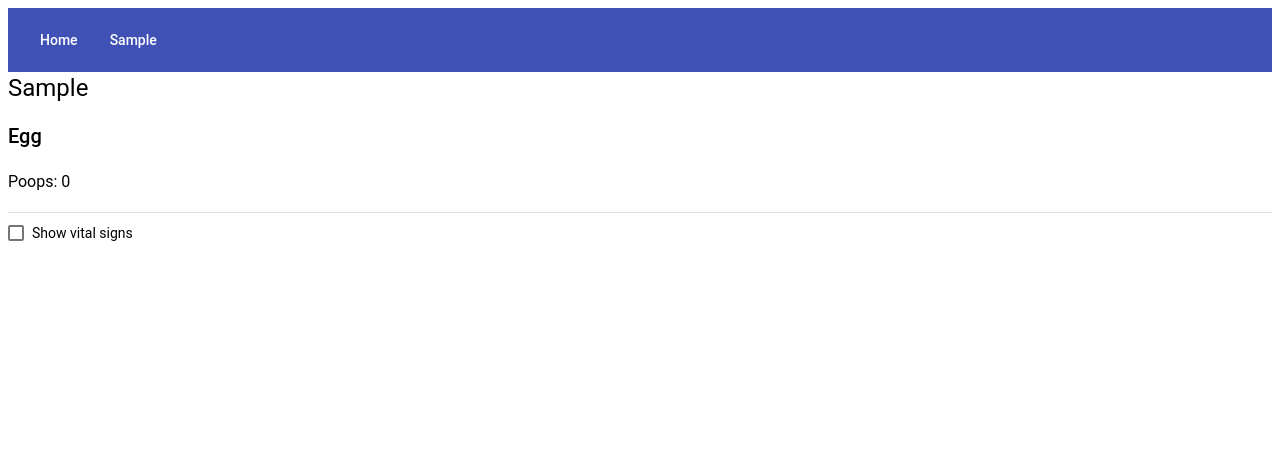
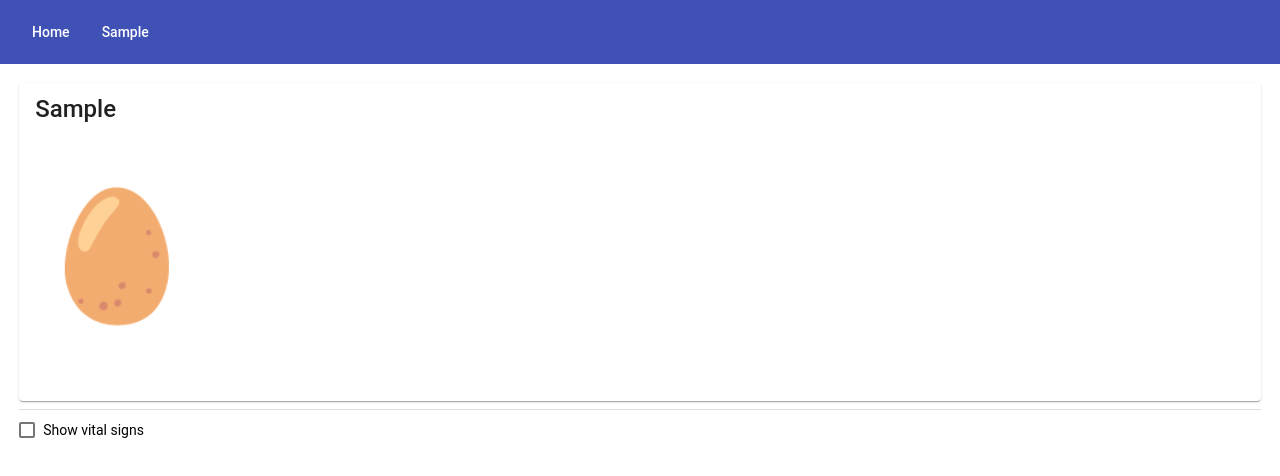
Before and after one commit to MathieuPierfitte/tamagotchi, an Angular app in the folder tamagotchi/: page / in a window 1280 px wide. Both pictures are taken after typing "Sample" into the empty fields and a click on the button "Create". Shown: the top 476 px of the page. Built offline with nearby package versions, Linux system fonts and the light colour scheme.

Commit message:
Improve layout

```diff
--- a/tamagotchi/src/app/app.component.css
+++ b/tamagotchi/src/app/app.component.css
@@ -0,0 +1,3 @@
+div {
+    padding: 1.5%;
+}
--- a/tamagotchi/src/app/app.component.html
+++ b/tamagotchi/src/app/app.component.html
@@ -1,2 +1,4 @@
 <app-navbar></app-navbar>
-<router-outlet></router-outlet>
+<div>
+    <router-outlet></router-outlet>
+</div>
--- a/tamagotchi/src/app/components/tamagotchi/tamagotchi.component.css
+++ b/tamagotchi/src/app/components/tamagotchi/tamagotchi.component.css
@@ -1,3 +1,15 @@
 mat-divider {
     margin: 8px 0px;
 }
+
+.huge {
+    font-size: 126px;
+}
+
+.big {
+    font-size: 32px;
+}
+
+.emoji {
+    line-height: 2;
+}
--- a/tamagotchi/src/app/components/tamagotchi/tamagotchi.component.html
+++ b/tamagotchi/src/app/components/tamagotchi/tamagotchi.component.html
@@ -1,7 +1,31 @@
-<h1>{{ tamagotchi.name }}</h1>
-<h2>{{ lifeStage }}</h2>
-<h3 *ngIf="tamagotchi.causeOfDeath">Cause of death: {{ tamagotchi.causeOfDeath }}</h3>
-<h3>Poops: {{ tamagotchi.poopsCount }}</h3>
+<mat-card>
+    <mat-card-title>{{ tamagotchi.name }}</mat-card-title>
+    <mat-card-content>
+        <table>
+            <tr>
+                <td>
+                    <span class="huge emoji">{{ lifeStage }}</span>
+                </td>
+                <td>
+                    <table>
+                        <tr>
+                            <td>
+                                <span class="big emoji">{{ awakenStatus }}</span>
+                            </td>
+                        </tr>
+                        <tr>
+                            <td>
+                                <span class="big emoji">{{ moodStatus }}</span>
+                            </td>
+                        </tr>
+                    </table>
+                </td>
+            </tr>
+        </table>
+        <div class="big emoji">{{ poops }}</div>
+        <div *ngIf="tamagotchi.causeOfDeath">Cause of death: {{ tamagotchi.causeOfDeath }}</div>
+    </mat-card-content>
+</mat-card>
 
 <div *ngIf="tamagotchi.isAlive">
 
--- a/tamagotchi/src/app/components/tamagotchi/tamagotchi.component.ts
+++ b/tamagotchi/src/app/components/tamagotchi/tamagotchi.component.ts
@@ -20,16 +20,75 @@ export class TamagotchiComponent {
   get lifeStage(): string {
     switch (this.tamagotchi.lifeStage) {
       case LifeStage.Egg:
-        return 'Egg';
+        return '🥚';
       case LifeStage.Baby:
-        return 'Baby';
+        return '👶';
       case LifeStage.Child:
-        return 'Child';
+        return '👦';
       case LifeStage.Adult:
-        return 'Adult';
+        return '🧔';
       case LifeStage.Dead:
-        return 'Dead';
+        return '👻';
     }
+  }
+
+  get awakenStatus(): string {
+    if (this.tamagotchi.isAlive) {
+      if (this.tamagotchi.isSleeping) {
+        return '🌙';
+      } else {
+        return this.tamagotchi.energy > 50 ? '☀️' : '😴';
+      }
+    } else {
+      return null;
+    }
+  }
+
+  get moodStatus(): string {
+    if (this.tamagotchi.isAlive) {
+      const hungerStatus = this.hungerStatus;
+      return this.happinessStatus + (hungerStatus ? ` ${this.hungerStatus}` : '');
+    } else {
+      return null;
+    }
+  }
+
+  private get happinessStatus(): string {
+    if (this.tamagotchi.isPlaying) {
+      return '⚽️';
+    } else {
+      const h = this.tamagotchi.happinessMeter;
+      switch (true) {
+        case (h > 50):
+          return '😃';
+        case (h > 20):
+          return '🙂';
+        case (h > -20):
+          return '😐';
+        case (h > -50):
+          return '🙁';
+        default:
+          return '☹️';
+      }
+    }
+  }
+
+  private get hungerStatus(): string {
+    const h = this.tamagotchi.hungerMeter;
+    switch (true) {
+      case (h > 40):
+        return '🤤';
+      case (h < -60):
+        return '🤮';
+      case (h < -30):
+        return '🤢';
+      default:
+        return null;
+    }
+  }
+
+  get poops(): string {
+    return Array(this.tamagotchi.poopsCount).fill('💩').join('');
   }
 
   constructor(
--- a/tamagotchi/src/app/modules/material/material.module.ts
+++ b/tamagotchi/src/app/modules/material/material.module.ts
@@ -1,6 +1,7 @@
 import { NgModule } from '@angular/core';
 
 import { MatButtonModule } from '@angular/material/button';
+import { MatCardModule } from '@angular/material/card';
 import { MatCheckboxModule } from '@angular/material/checkbox';
 import { MatDividerModule } from '@angular/material/divider';
 import { MatInputModule } from '@angular/material/input';
@@ -11,6 +12,7 @@ import { MatToolbarModule } from '@angular/material/toolbar';
 @NgModule({
   imports: [
     MatButtonModule,
+    MatCardModule,
     MatCheckboxModule,
     MatDividerModule,
     MatInputModule,
@@ -20,6 +22,7 @@ import { MatToolbarModule } from '@angular/material/toolbar';
   ],
   exports: [
     MatButtonModule,
+    MatCardModule,
     MatCheckboxModule,
     MatDividerModule,
     MatInputModule,
--- a/tamagotchi/src/styles.css
+++ b/tamagotchi/src/styles.css
@@ -1 +1,5 @@
 @import '~@angular/material/prebuilt-themes/indigo-pink.css';
+
+body {
+    margin: 0;
+}
```
